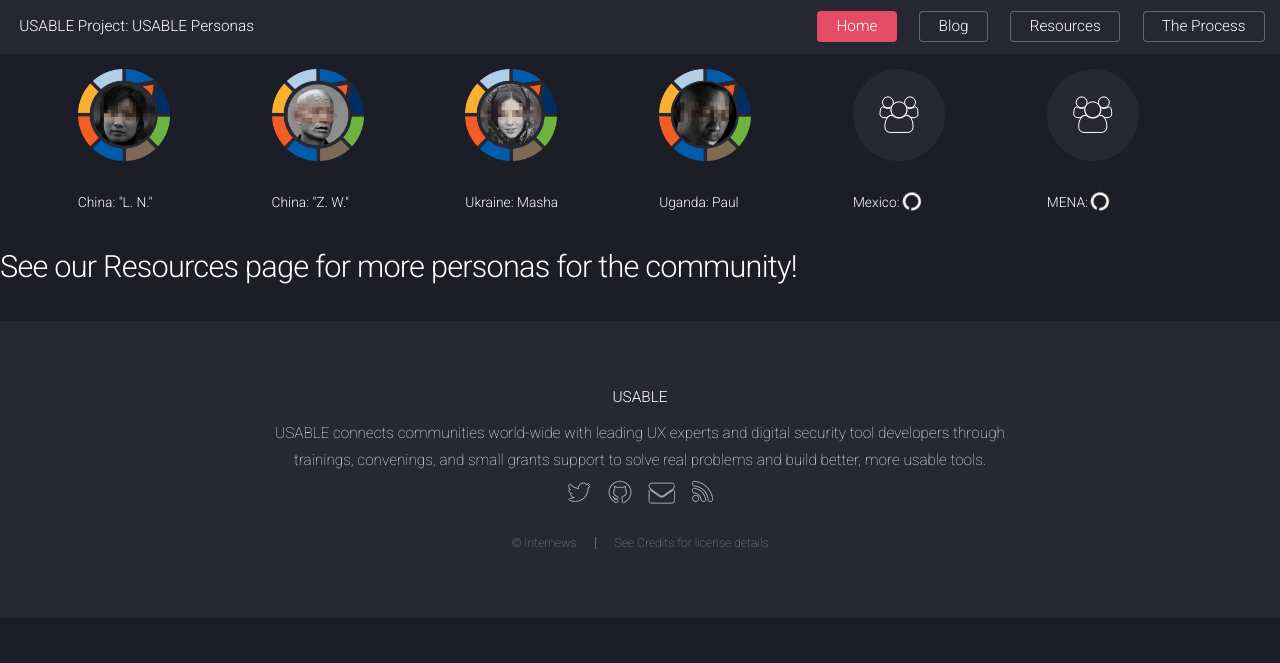
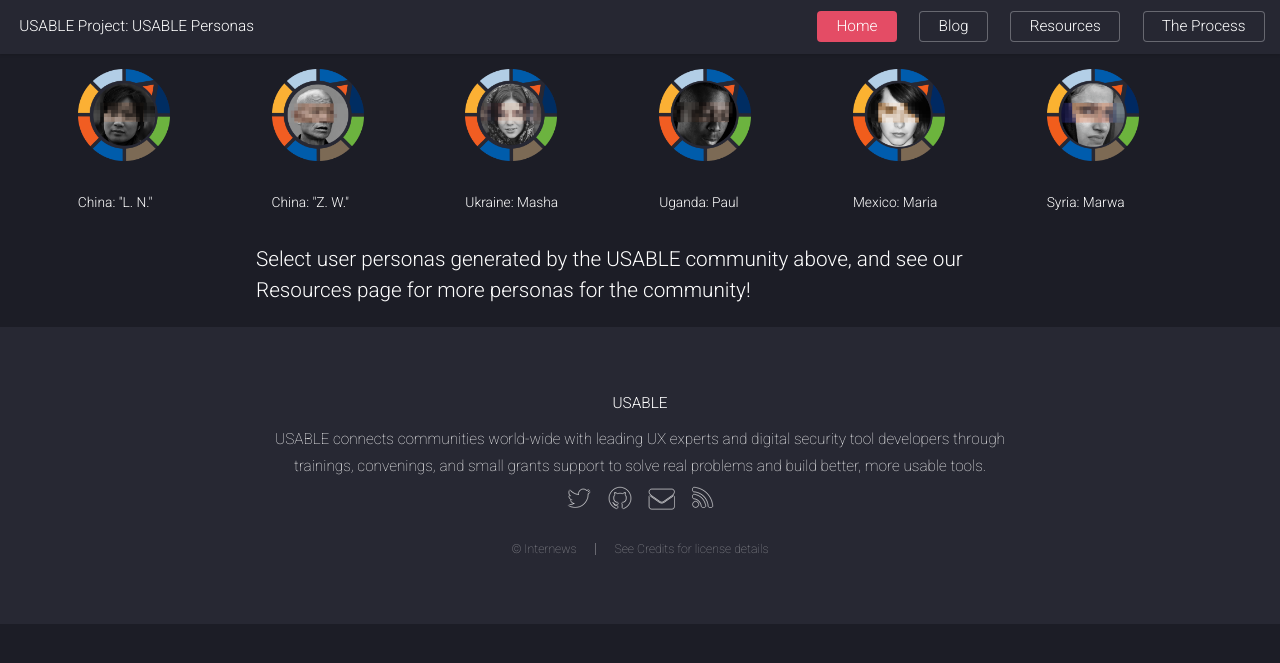
Before and after one commit to OpenInternet/USABLE-website, a Jekyll site: the page built from personas/index.html, in a window 1280 px wide. Shown: the top 663 px of the page. Built offline with Jekyll 4.4.1, drawn with Linux system fonts in a browser that asks for light colours; comment, search, counter and statistics services are not loaded.

Commit message:
added sy and mx personas, updated nav and credits

```diff
--- a/_includes/personanav.html
+++ b/_includes/personanav.html
@@ -26,13 +26,13 @@
 							</section>
 
 							<section class="2u 3u(medium) 12u$(xsmall)">
-								<a href="#" ><span class="icon alt major fa-users"></span></a>
-								<h5><a href="#" >Mexico: <i class="fa fa-circle-o-notch fa-spin" style="font-size:18px"></i></a></h5>
+								<a href="mx-m" ><span class="icon alt major"><img class="12u 12u(medium) 12u$(xsmall)" src="/personas/mx-m.png" /></span></a>
+								<h5><a href="#" >Mexico: Maria</a></h5>
 								</section>
 
 							<section class="2u 3u(medium) 12u$(xsmall)">
-								<a href="#" ><span class="icon alt major fa-users"></span></a>
-								<h5><a href="#" >MENA: <i class="fa fa-circle-o-notch fa-spin" style="font-size:18px"></i></a></h5>
+								<a href="sy-m" ><span class="icon alt major"><img class="12u 12u(medium) 12u$(xsmall)" src="/personas/sy-m.png" /></span></a>
+								<h5><a href="#" >Syria: Marwa</a></h5>
 							</section>
 
 						</div>
--- a/personas/index.html
+++ b/personas/index.html
@@ -6,4 +6,4 @@ tags: personas
 author: USABLE Community
 ---
 
-<h2>See <a href="/resources">our Resources page</a> for more personas for the community!</h2>
+<h3 style="padding-left: 20%; padding-right: 20%;">Select user personas generated by the USABLE community above, and see <a href="/resources">our Resources page</a> for more personas for the community!</h3>
```
Also changed, not shown: credits.md (+1 -1 lines), personas/mx-m.html (added, +11 -0 lines), personas/sy-m.html (added, +11 -0 lines), personas/mx-m.png (added), personas/sy-m.png (added), 4 other files.
